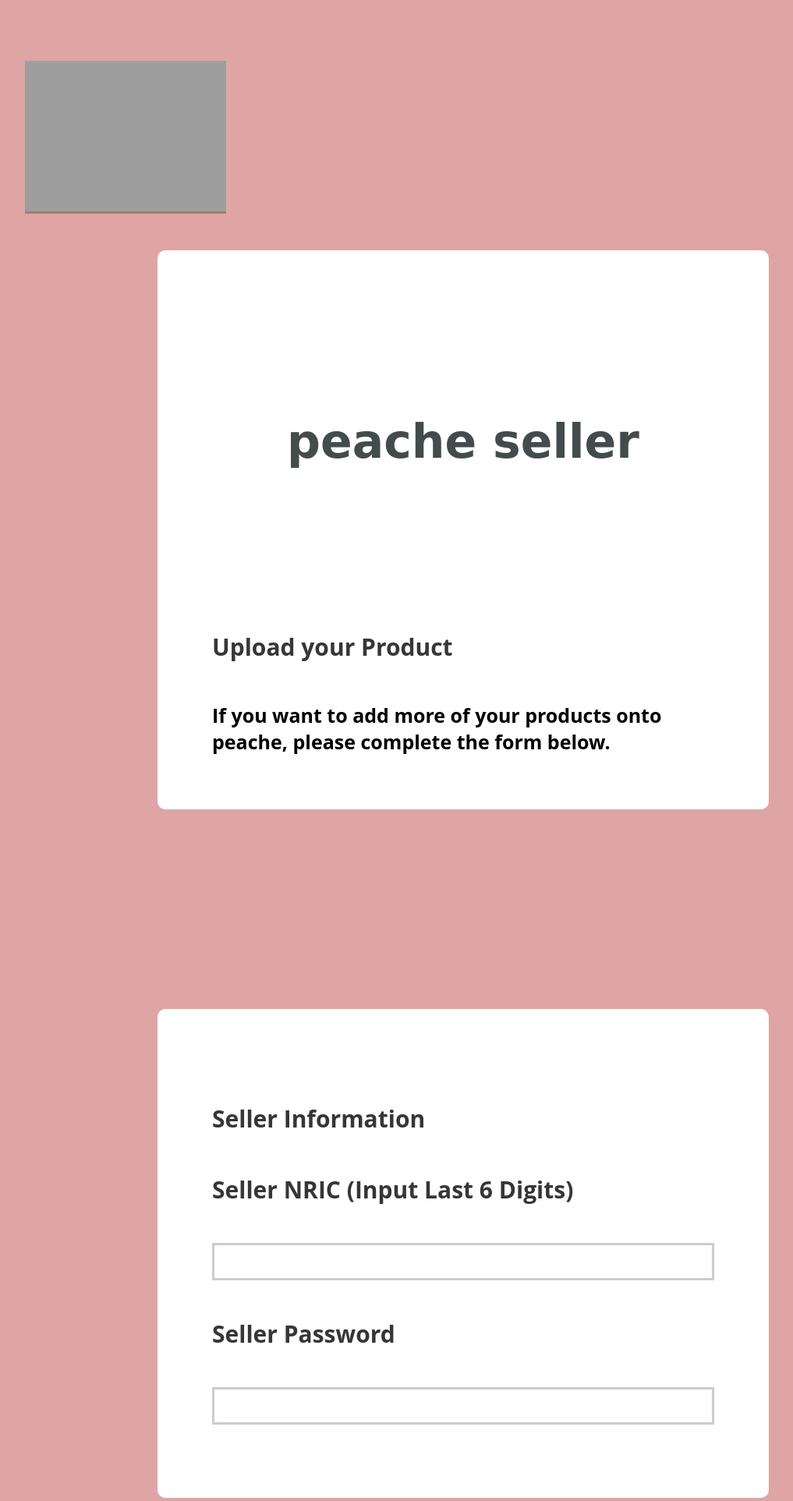
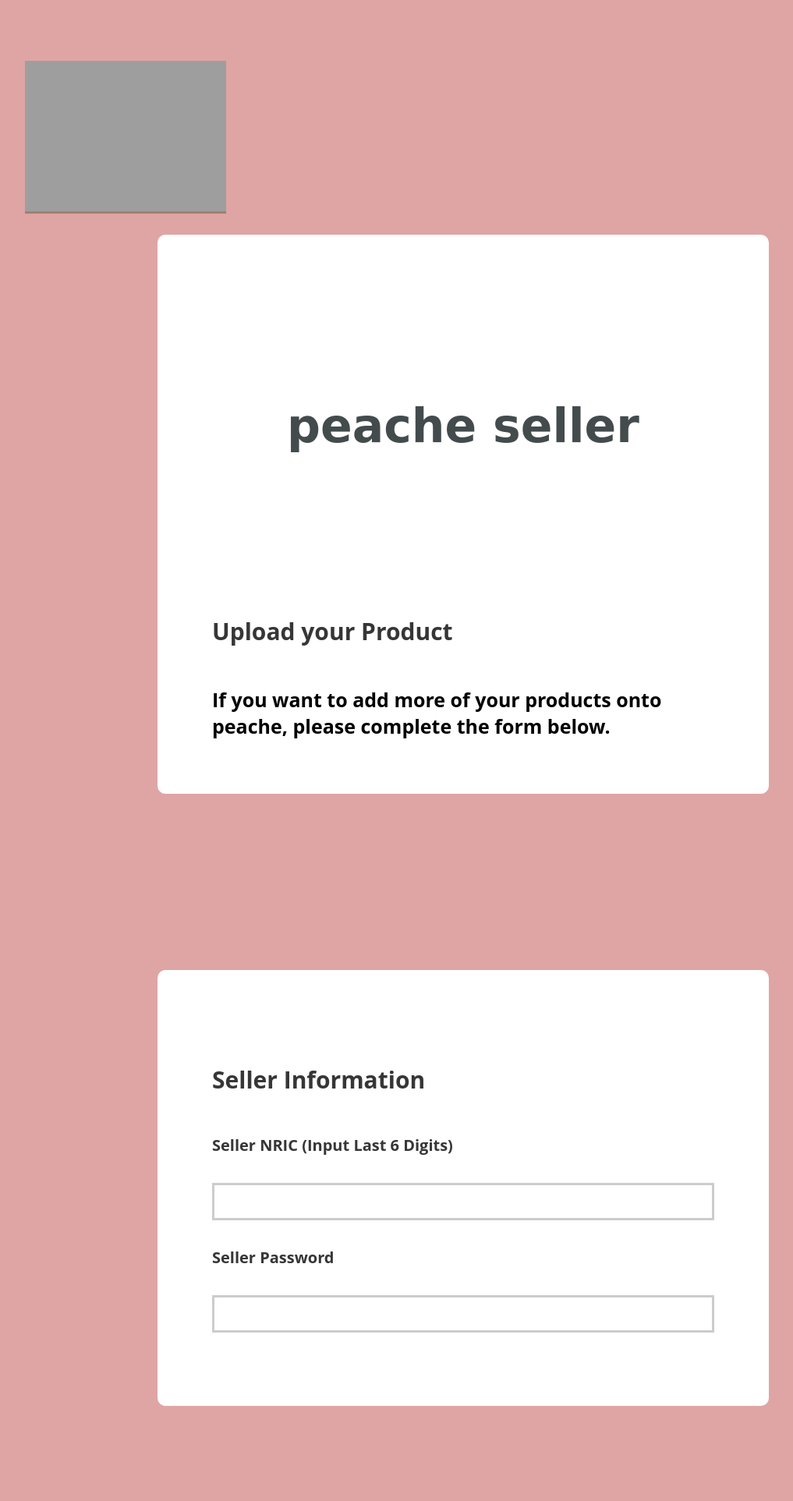
Before and after one commit to jessicacnx/peacheseller, a Flask app: page /sellerproduct in a window 1280 px wide. Shown: the top 1925 px of the page at 78% size, without its empty margins (46-1063 px from the left). Run offline with Flask 2, Linux system fonts and the light colour scheme; grey boxes are pictures that could not be loaded.

Commit message:
Update style.css

```diff
--- a/static/style.css
+++ b/static/style.css
@@ -56,7 +56,7 @@ p3 {
   background: #ffffff;
   border-radius: 10px;
   margin: 170px;
-  margin-top: 50px;
+  margin-top: 30px;
 }
 
 .fheader{
@@ -65,7 +65,7 @@ p3 {
   background: #ffffff;
   border-radius: 10px;
   margin: 170px;
-  margin-top: 50px;
+  margin-top: 30px;
 }
 
 .card{
@@ -74,7 +74,7 @@ p3 {
   text-align: left;
   border-radius: 10px;
   margin: 170px;
-  margin-top: 50px;
+  margin-top: 20px;
 }
 
 .fcard{
@@ -83,7 +83,7 @@ p3 {
   text-align: left;
   border-radius: 10px;
   margin: 170px;
-  margin-top: 50px;
+  margin-top: 20px;
 }
 
 /* ---------------------------------------------------------------- */
@@ -267,7 +267,7 @@ h1 {
 
 /* Information Headers */
 h2 {
-  font-family: 'Poppins', sans-serif;
+  font-family: 'Comfortaa', cursive;
   font-weight: bold;
   font-size: 30px;
   color: #363636;
@@ -277,7 +277,7 @@ h2 {
 h3{
   font-family: 'Open Sans', sans-serif;
   font-weight: bold;
-  font-size: 30px;
+  font-size: 25px;
   color: #2b2d2f;
 }
 
@@ -285,7 +285,7 @@ h3{
 h4{
   font-family: 'Open Sans', sans-serif;
   font-weight: bold;
-  font-size: 30px;
+  font-size: 20px;
   color: #363636;
 }
 
```
